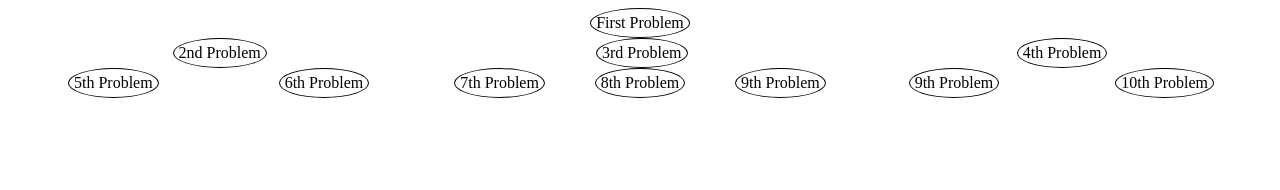
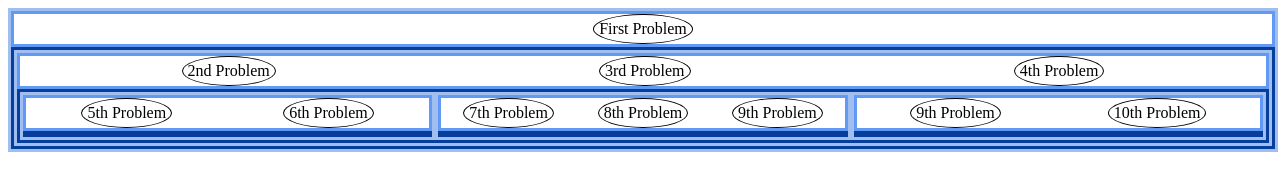
Before and after one commit to goldienova/Vanilla-DOM-tree, a plain HTML site: page index.html in a window 1280 px wide. Drawn offline with Linux system fonts and the light colour scheme.

Commit message:
refactored logic

```diff
--- a/index.js
+++ b/index.js
@@ -152,10 +152,13 @@ const startNode = [
   }
 ]
 
-let startEl = document.getElementById('mountNode')
 
 
-let populateTree = (function populateTree(nodes, parentEl){
+let populateTree = (function populateTree(nodes){
+
+  // console.log("what are the nodes", nodes)
+
+  // let hasSharedChildren = false;
 
   let layer = document.createElement('div');
   layer.setAttribute('class', 'layer');
@@ -171,19 +174,32 @@ let populateTree = (function populateTree(nodes, parentEl){
 
   layer.appendChild(tier);
   layer.appendChild(subtier);
-  parentEl.appendChild(layer);
 
-
-  nodes.forEach((node, idx)=>{
+  let childNodes = nodes.map((node, idx)=>{
+    // if (node.parents.length > 1) hasSharedChildren = true
 
     let nodeDiv = document.createElement('div');
     nodeDiv.setAttribute('class', 'node');
     nodeDiv.setAttribute('key', idx);
     nodeDiv.textContent = node.text;
 
-    tier.appendChild(nodeDiv);
+    console.log("what is the subtier", subtier)
 
-    if(node.children) populateTree(node.children, subtier);
+    if(node.children.length) subtier.appendChild(populateTree(node.children));
+
+    return nodeDiv;
   })
 
-}(startNode, startEl));
+  // console.log("what are childNodes", childNodes)
+
+  // if(hasSharedChildren) return childNodes;
+
+  childNodes.forEach((child)=>tier.appendChild(child))
+
+  return layer;
+
+}(startNode));
+
+
+let startEl = document.getElementById('mountNode')
+startEl.appendChild(populateTree)
--- a/styles.css
+++ b/styles.css
@@ -16,3 +16,17 @@
   border-radius: 50%;
   padding: 5px;
 }
+
+/*TEST CSS: REMOVE AFTER TESTING IS DONE*/
+
+.layer {
+  border: solid 3px #a0beef;
+}
+
+.tier {
+  border: solid 3px #6199f4;
+}
+
+.subtier {
+  border: solid 3px #063f9b;
+}
```
